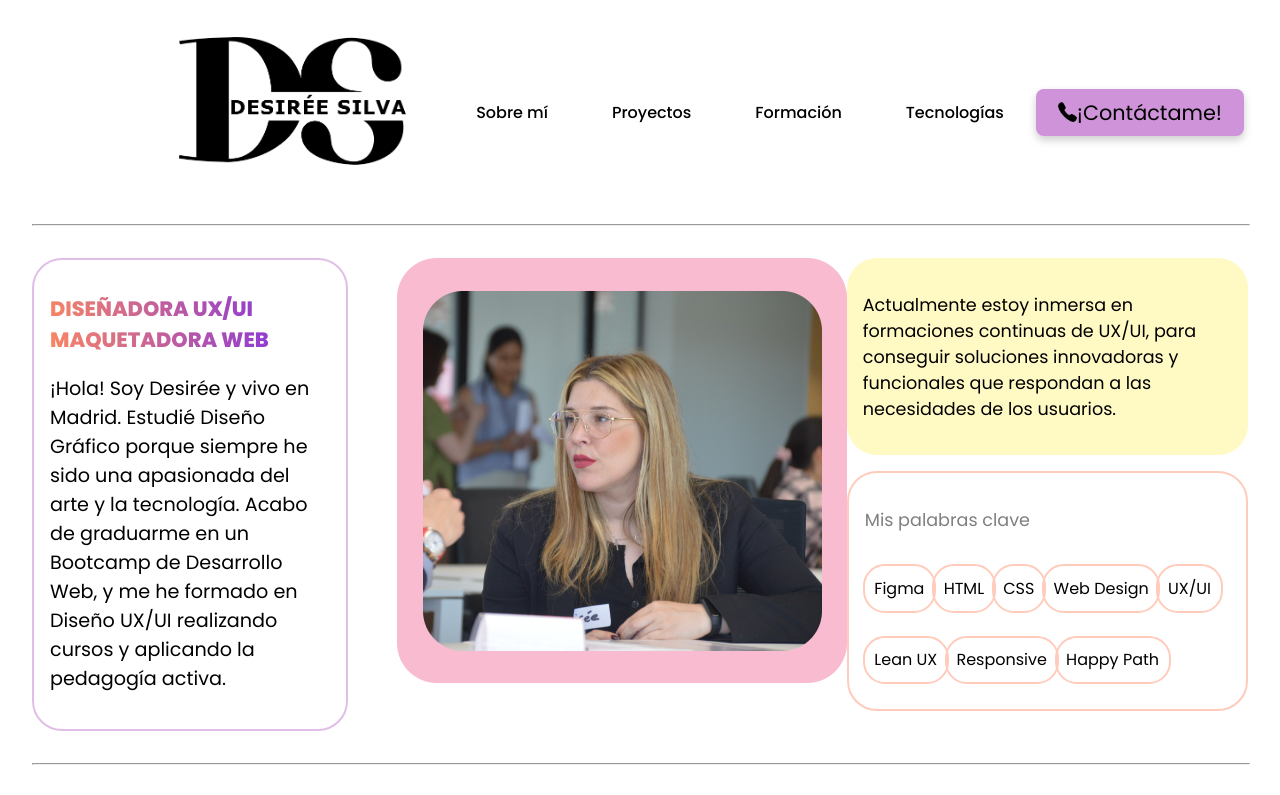
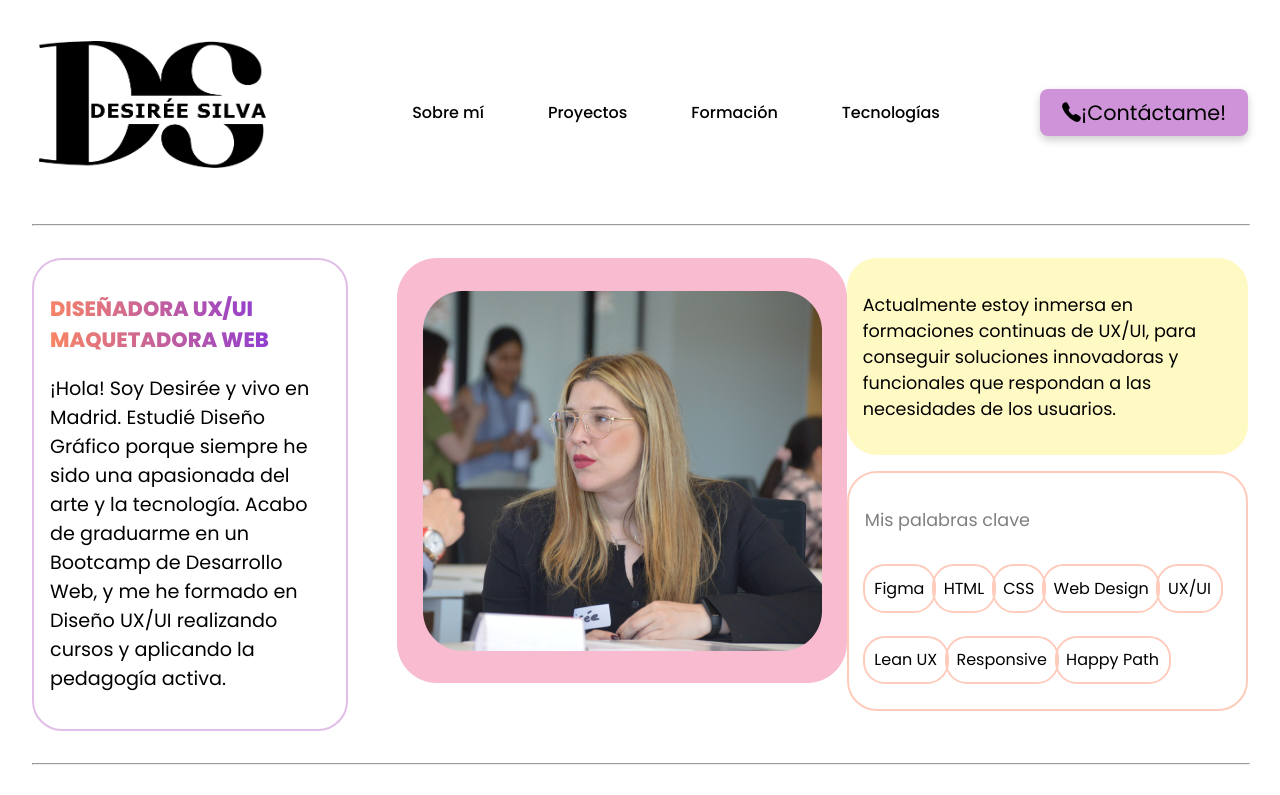
Before and after one commit to DesireeCSilva/portfolio-desireesilva, a Vue app: page / in a window 1280 px wide. Shown: the top 795 px of the page. Built offline with nearby package versions, Linux system fonts and the light colour scheme; a web font is replaced by a local one.

Commit message:
some issues with CSS solved

```diff
--- a/src/components/AppFooter.vue
+++ b/src/components/AppFooter.vue
@@ -1,8 +1,8 @@
 <template>
   <footer>
     <nav class="footer_portfolio">
+      <img class="logo_footer" src="../assets/icons/logo_gimp.webp" alt="logotipo de Desirée Silva" />
       <ul id="main-menu" class="main-menu">
-        <img class="logo_footer" src="../assets/icons/logo_gimp.webp" alt="logotipo de Desirée Silva" />
         <li class="main-menu_item">
           <a href="/index.html#section-01" class="main-menu_link">Sobre mí</a>
         </li>
@@ -13,13 +13,13 @@
           <a href="/index.html#section-03" class="main-menu_link">Formación</a>
         </li>
         <li class="main-menu_item">
-          <a href="https://www.linkedin.com/in/desiree-carrizosa/">
+          <a href="https://www.linkedin.com/in/desiree-carrizosa/" target="blank">
             <img src="../assets/icons/fa_linkedin-square.png" alt="logotipo de Linkedin">
             </a>
         </li>
         <li class="main-menu_item">
-          <a href="https://www.behance.net/desirecarrizo">
-            <img src="../assets/icons/mage_behance.png" alt="logotipo de Linkedin">
+          <a href="https://www.behance.net/desirecarrizo" target="blank">
+            <img src="../assets/icons/mage_behance.png" alt="logotipo de Behance">
             </a>
         </li>
       </ul>
@@ -133,8 +133,9 @@ footer {
     display: flex;
     height: 10rem;
     align-items: center;
-    justify-content: space-around;
-    }
+    justify-content: space-between;
+}
+
 .logo_footer{
   width: 15rem;
   height: fit-content;
--- a/src/components/AppHeader.vue
+++ b/src/components/AppHeader.vue
@@ -1,13 +1,8 @@
 <template>
   <header>
     <nav class="header_portfolio">
+      <img class="logo_header" src="../assets/icons/logo_gimp.webp" alt="logotipo de Desirée Silva" />
       <ul id="main-menu" class="main-menu">
-        <li class="main-menu_item">
-          <img class="logo_footer"
-            src="../assets/icons/logo_gimp.webp"
-            alt="logotipo de Desirée Silva"
-          />
-        </li>
         <li class="main-menu_item">
           <a href="/index.html#section-01" class="main-menu_link">Sobre mí</a>
         </li>
@@ -20,13 +15,13 @@
         <li class="main-menu_item">
           <a href="/index.html#section-04" class="main-menu_link">Tecnologías</a>
         </li>
+      </ul>
         <button class="button_header">
           <img class="icon_header" src="@/assets/icons/call.png" alt="" /><a
             href="tel:675937952"
             >¡Contáctame!</a
           >
         </button>
-      </ul>
     </nav>
   </header>
   <hr class="hr_portfolio">
@@ -36,13 +31,18 @@
 </script>
 
 <style lang="scss">
+.logo_header {
+  width: 15rem;
+  height: fit-content;
+}
 .header_portfolio {
   display: flex;
   flex-direction: row;
-  width: 100vw;
+  width: 100%;
   height: 10rem;
   align-items: center;
-  justify-content: space-around;
+  justify-content: space-between;
+
 
   .main-menu {
     list-style: none;
@@ -84,6 +84,7 @@
     &_link:hover::before {
       transform: scaleX(1);
     }
+
 
     .button_header {
       background-color: #CE93D8;
```
Also changed, not shown: 1 other file (tests, documents, lock files or other folders).
